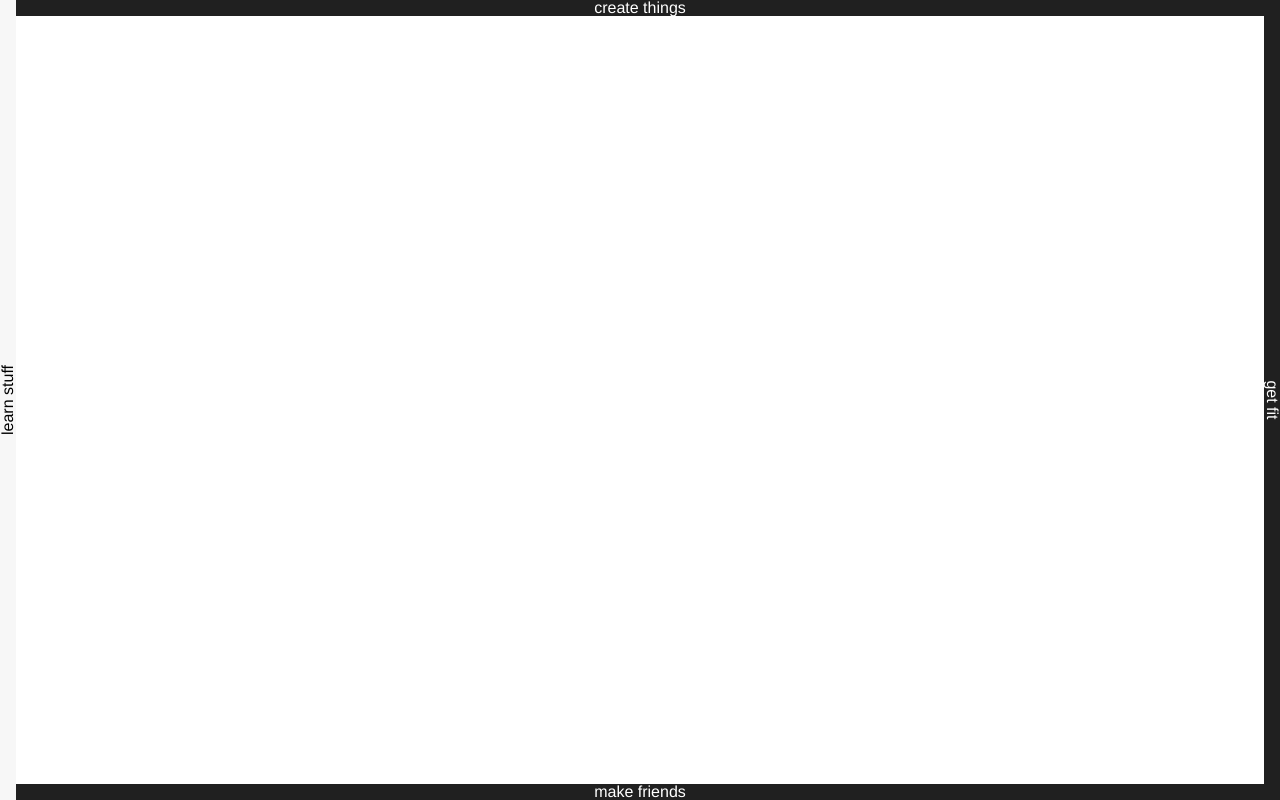
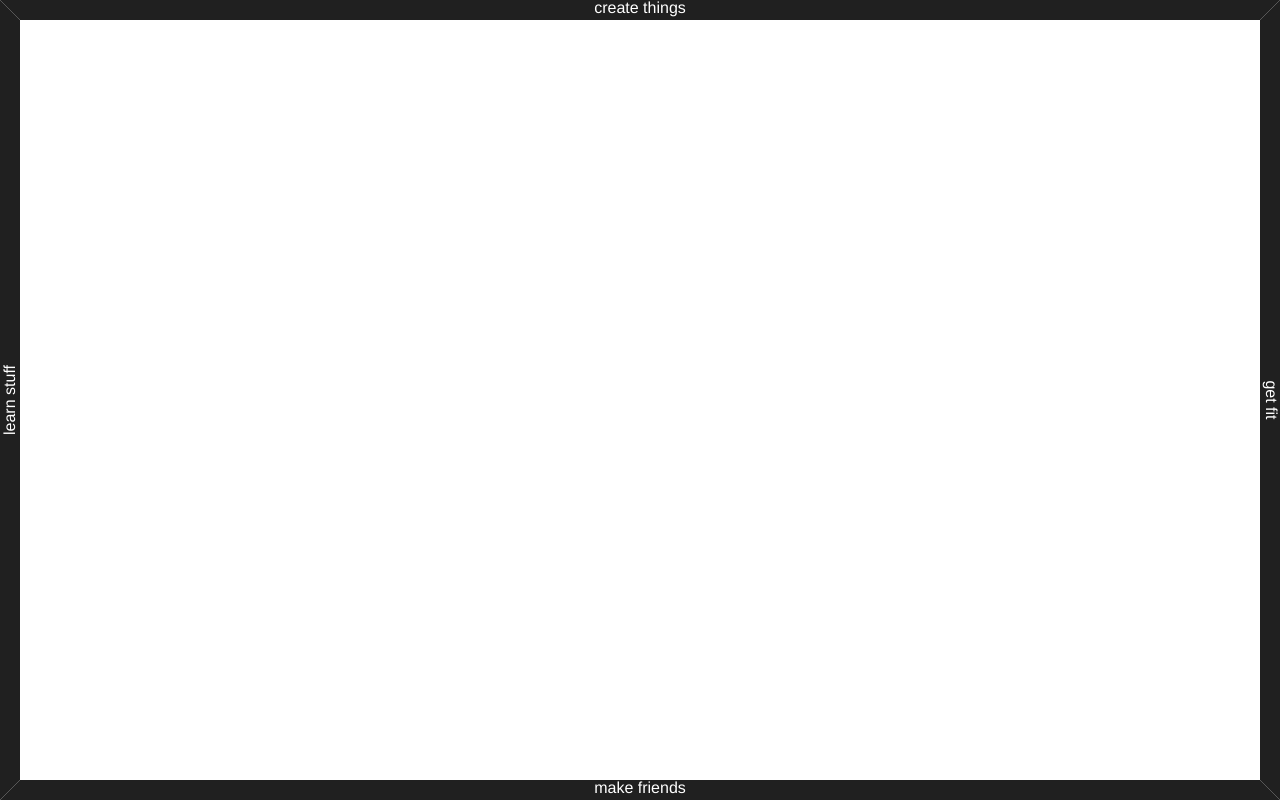
Before and after one commit to magpiedigital/pointless, a plain HTML site: page index.html at #!/main in a window 1280 px wide. Drawn offline with nearby package versions, Linux system fonts and the light colour scheme; some packages are replaced by stand-ins of ours; a script that the page names is missing.

Commit message:
Changes navigation to depend only on css and not on widthHeight directive. Uses border trapezoids for better presentation.
widthHeight directive moved to legacy. Updated README.md

```diff
--- a/assets/css/sass/styles.scss
+++ b/assets/css/sass/styles.scss
@@ -24,6 +24,14 @@ $light: #F7F7F7;
 
 /* Elements */
 
+html {
+  box-sizing: border-box;
+}
+
+*, *:before, *:after {
+  box-sizing: inherit;
+}
+
 html, body {
 	height: 100%;
 	font-size: 100%;
@@ -41,7 +49,7 @@ h1 {
 
 a {
 	background-color: $light;
-	transition: background-color 0.2s, color 0.2s;
+	transition: all 0.2s;
 	&:hover {
 		background-color: $dark;
 		color: white;
@@ -77,26 +85,79 @@ a {
 }
 
 .nav {
+	background-color: transparent;
 	position: fixed;
-	background-color: $dark;
 	color: white;
 	text-decoration: none;
 	text-align: center;
-	width: 100%;
 	&:hover {
-		background-color: $light;
 		color: black;
+		background-color: transparent;
 		z-index: 1;
 	}
 }
 
-.nav-top {top: 0;}
+.nav-top {
+	top: 0;
+	border-top: 20px solid $dark;
+	border-left: 20px solid transparent;
+	border-right: 20px solid transparent;
+	width: 100%;
+	&:hover {
+		border-top: 20px solid $light;
+	}
+	& div {
+		margin-top: -20px;
+	}
+}
 
-.nav-right {top:100%; right: 0; transform: rotate(90deg); transform-origin: top right;}
+.nav-right {
+	right: 0;
+	height: 100%;
+	border-right: 20px solid $dark;
+	border-top: 20px solid transparent;
+	border-bottom: 20px solid transparent;
+	width: 0;
+	&:hover {
+		border-right: 20px solid $light;
+	}
+	& div {
+		position: fixed;
+		top: 50%;
+		right: -30px;
+		transform: translate(-50%, -50%) rotate(90deg);
+	}
+}
 
-.nav-bot {bottom: 0;}
+.nav-bot {
+	bottom: 0;
+	border-bottom: 20px solid $dark;
+	border-left: 20px solid transparent;
+	border-right: 20px solid transparent;
+	height: 0;
+	width: 100%;
+	&:hover {
+		border-bottom: 20px solid $light;
+	}
+}
 
-.nav-left {top: 100%; transform: rotate(-90deg); transform-origin: top left;}
+.nav-left {
+	left: 0;
+	height: 100%;
+	border-left: 20px solid $dark;
+	border-top: 20px solid transparent;
+	border-bottom: 20px solid transparent;
+	width: 0;
+	&:hover {
+		border-left: 20px solid $light;
+	}
+	& div {
+		position: fixed;
+		top: 50%;
+		left: 10px;
+		transform: translate(-50%, -50%) rotate(-90deg);
+	}
+}
 
 .page {
 	width: 100%;
--- a/assets/js/directives.js
+++ b/assets/js/directives.js
@@ -1,27 +1,46 @@
-pointless.directive('widthHeight', function() {
-    function link(scope, element, attrs) {
-    	var h = window.innerHeight;
-    	$(element).width(h);
 
-        var addEvent = function(object, type, callback) {
-        	if (object == null || typeof(object) == 'undefined') return;
-        	if (object.addEventListener) {
-        		object.addEventListener(type, callback, false);
-        	} else if (object.attachEvent) {
-        		object.attachEvent("on" + type, callback);
-        	} else {
-        		object["on"+type] = callback;
-        	}
-        };
 
-        addEvent(window, "resize", function(event) {
-        	h = window.innerHeight;
-        	$(element).width(h);
-        	console.log(h);
-        });
-    };
-    return {
-        restrict: 'EA',
-        link: link
-    };
-});
+
+
+
+
+
+
+
+
+
+
+
+
+// == LEGACY == //
+
+// // Changes width of rotated nav bars with height on load and on resize
+// pointless.directive('widthHeight', function() {
+//     function link(scope, element, attrs) {
+//     	var h = window.innerHeight;
+//     	$(element).width(h);
+
+//         // Event listener for resizing
+//         var addEvent = function(object, type, callback) {
+//         	if (object == null || typeof(object) == 'undefined') return;
+//         	if (object.addEventListener) {
+//         		object.addEventListener(type, callback, false);
+//         	} else if (object.attachEvent) {
+//         		object.attachEvent("on" + type, callback);
+//         	} else {
+//         		object["on"+type] = callback;
+//         	}
+//         };
+
+
+//         addEvent(window, "resize", function(event) {
+//         	h = window.innerHeight;
+//         	$(element).width(h);
+//         	console.log(h);
+//         });
+//     };
+//     return {
+//         restrict: 'EA',
+//         link: link
+//     };
+// });
--- a/partials/main.html
+++ b/partials/main.html
@@ -1,4 +1,4 @@
-<a href="#art" class="nav nav-top">Create things</a>
-<a href="#health" class="nav nav-right" width-height>Get fit</a>
-<a href="#love" class="nav nav-bot">Make friends</a>
-<a href="#knowledge" class="nav nav-left" width-height>Learn stuff</a>
+<a href="#art" class="nav nav-top"><div>Create things</div></a>
+<a href="#health" class="nav nav-right"><div>Get&nbsp;fit</div></a>
+<a href="#love" class="nav nav-bot"><div>Make friends</div></a>
+<a href="#knowledge" class="nav nav-left"><div>Learn&nbsp;stuff</div></a>
```
Also changed, not shown: assets/css/css/styles.css, 1 other file.
